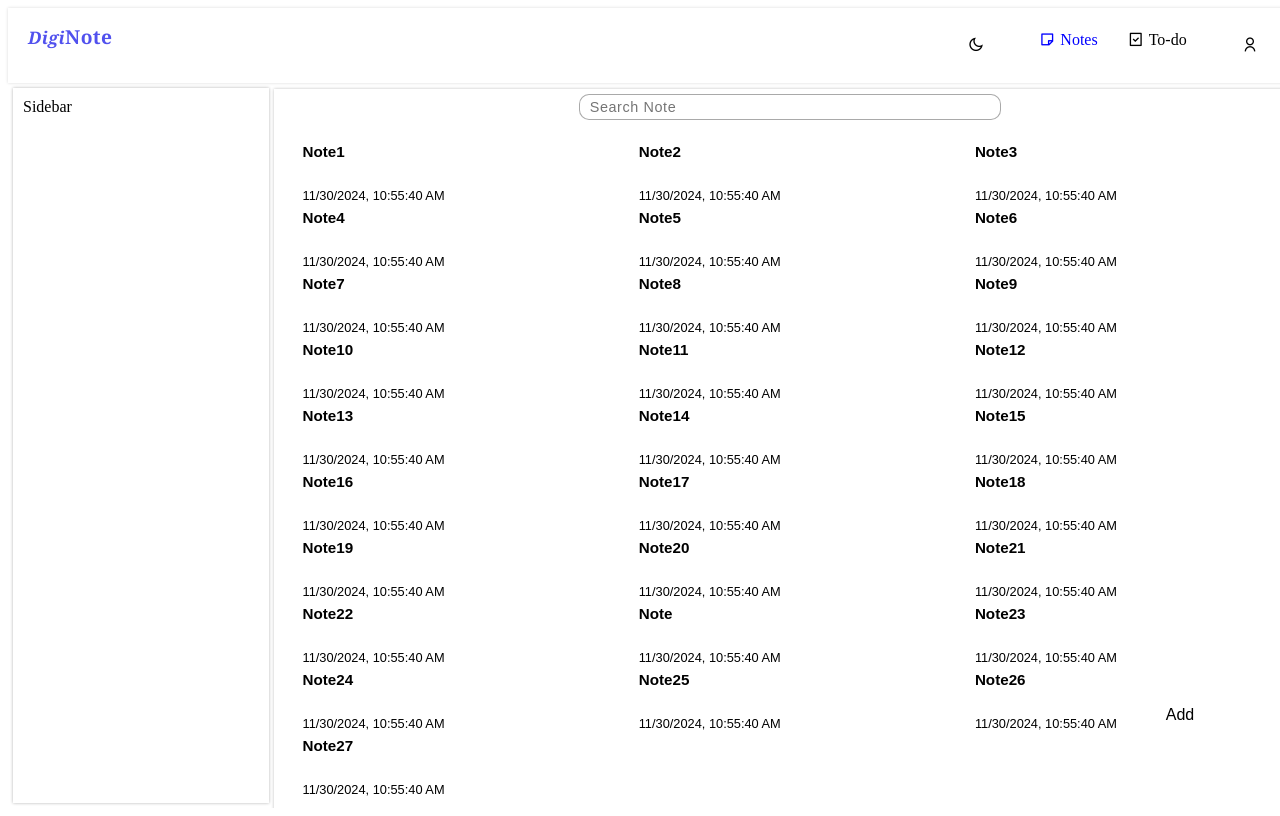
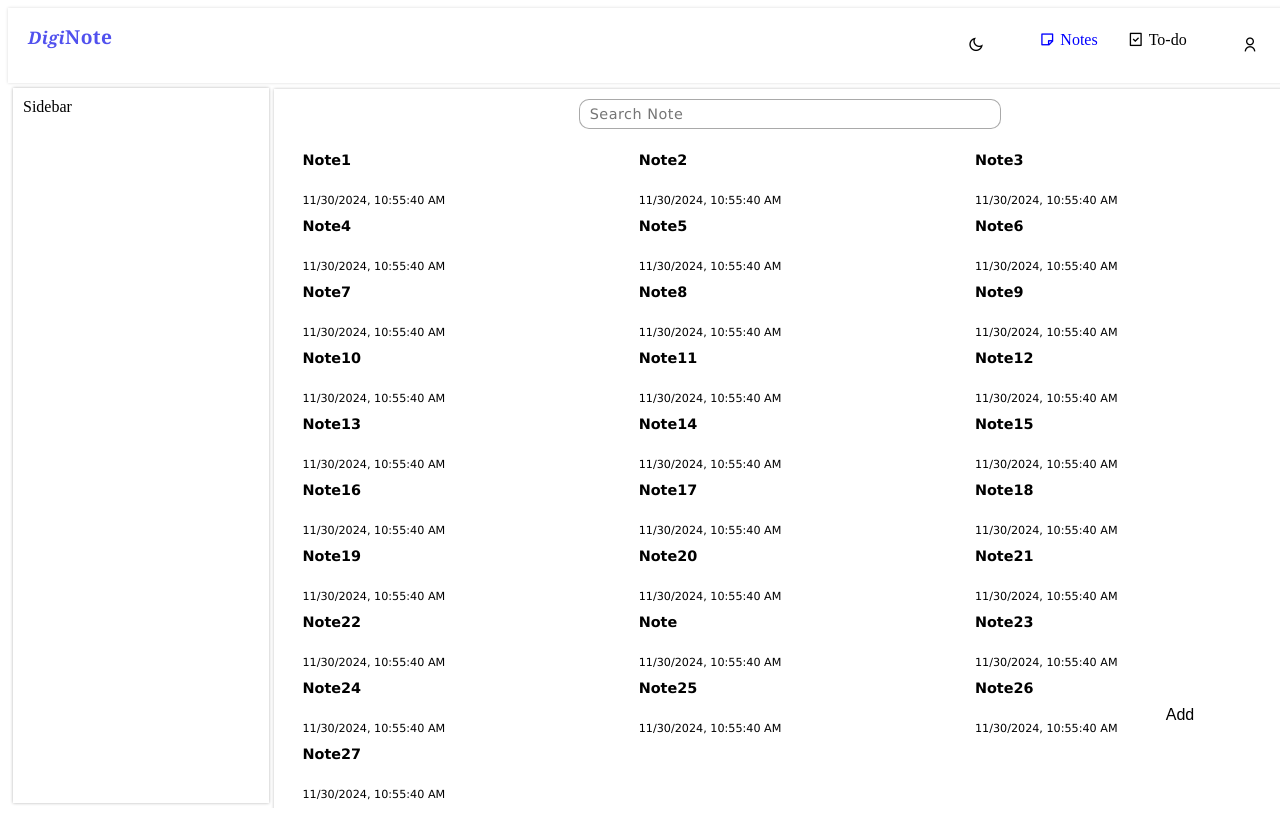
Before and after one commit to EnockYator/doctorsnote, a React (Create React App) app: page / in a window 1280 px wide. Built offline with nearby package versions, Linux system fonts and the light colour scheme; the HTML template or start-up script is replaced by a standard one.

Commit message:
updated Mainsection.module.css

```diff
--- a/src/assets/css-modules/Mainsection.module.css
+++ b/src/assets/css-modules/Mainsection.module.css
@@ -12,16 +12,15 @@
 .search{
     width: 90%;
     height: 30px;
-    margin: auto;
+    margin: 5px auto ;
     position: relative;
-    align-self: center;
 }
 .searchbox{
     width: 100%;
-    padding: 4px 10px;
-    font-family: Arial, Helvetica, sans-serif;
+    padding: 6px 10px;
+    font-family: Verdana, Geneva, Tahoma, sans-serif;
     font-size: 0.9em;
-    letter-spacing: 0.6px;
+    letter-spacing: 0.5px;
     border: 1.5px solid rgba(128, 128, 128, 0.678);
     border-radius: 10px;
 }
@@ -49,13 +48,13 @@
     margin-bottom: 8px;
 }
 .title{
-    font-family: Arial, Helvetica, sans-serif;
-    font-size: 0.95em;
+    font-family: Verdana, Geneva, Tahoma, sans-serif;
+    font-size: 0.9em;
     font-weight: 600;
 }
 .time{
-    font-family: Arial, Helvetica, sans-serif;
-    font-size: 0.8em;
+    font-family: Verdana, Geneva, Tahoma, sans-serif;
+    font-size: 0.7em;
 }
 
 @media screen and (min-width: 480px) {
```
